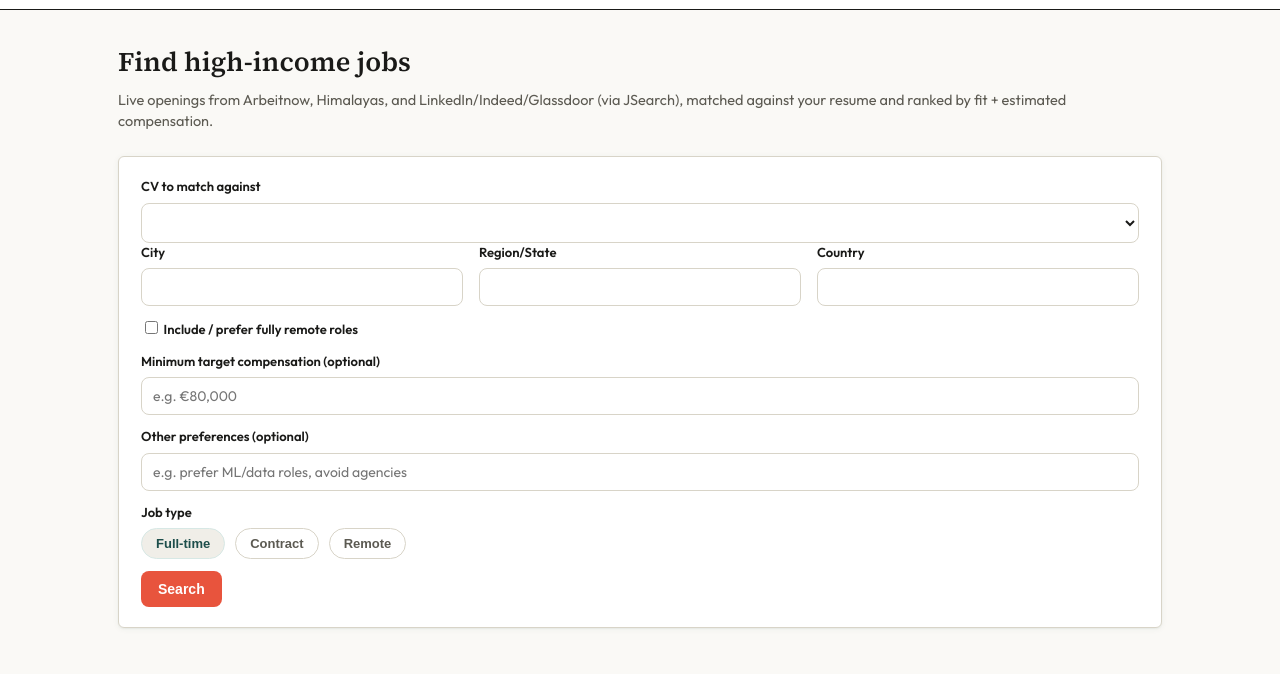
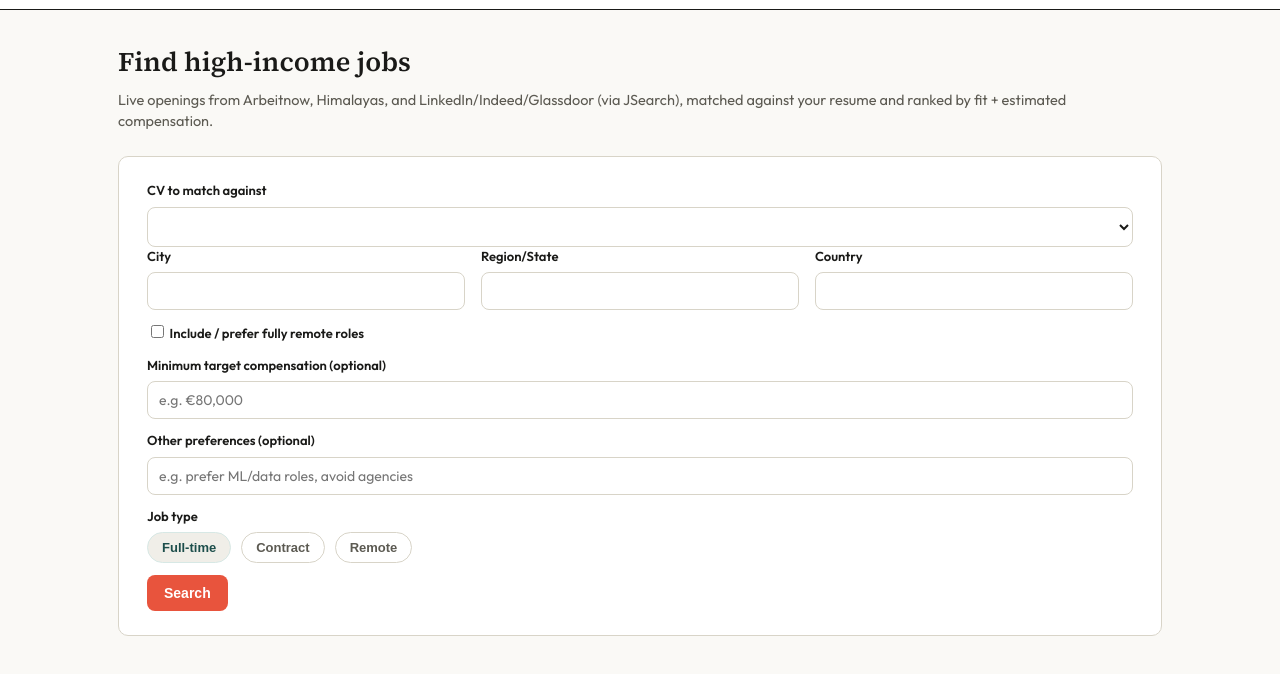
Before and after one commit to trasousa/resume-copilot, a website with bundled scripts: page public/job-search.html in a window 1280 px wide. Shown: the part 56-730 px from the top of the page. Built offline with nearby package versions, Linux system fonts and the light colour scheme; no server answers.

Commit message:
feat: drop resting card shadow, vary card radius, add hover lift to clickable cards only

```diff
--- a/public/css/styles.css
+++ b/public/css/styles.css
@@ -136,9 +136,8 @@ main > .grid > .card:nth-child(2) { animation-delay: 0.06s; }
 .card {
   background: var(--surface);
   border: 1px solid var(--border);
-  border-radius: var(--radius);
-  padding: 20px 22px;
-  box-shadow: var(--shadow);
+  border-radius: 10px;
+  padding: 24px 28px;
   margin-bottom: 18px;
 }
 
@@ -263,7 +262,8 @@ input[type="file"]::file-selector-button:hover { background: var(--rc-surface-co
   margin-bottom: 8px;
   cursor: pointer;
 }
-.app-card:hover { border-color: var(--accent); }
+.app-card, .job-card { transition: box-shadow 200ms ease, border-color 200ms ease; }
+.app-card:hover, .job-card:hover { border-color: var(--accent); box-shadow: 0 2px 8px rgba(29, 78, 75, 0.08); }
 .app-card .company { font-weight: 600; font-size: 13.5px; }
 .app-card .role { font-size: 12.5px; color: var(--ink-soft); }
 .app-card .meta { font-size: 11.5px; color: var(--ink-soft); margin-top: 6px; }
```
